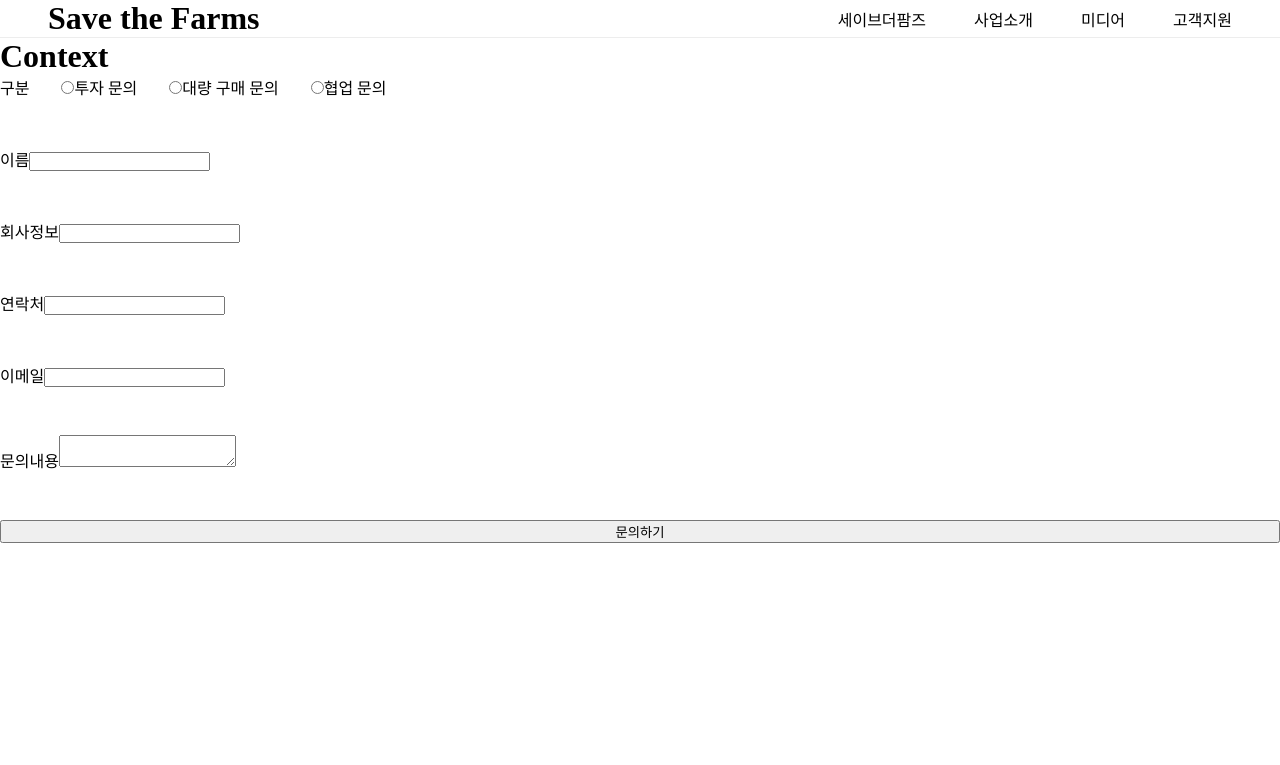
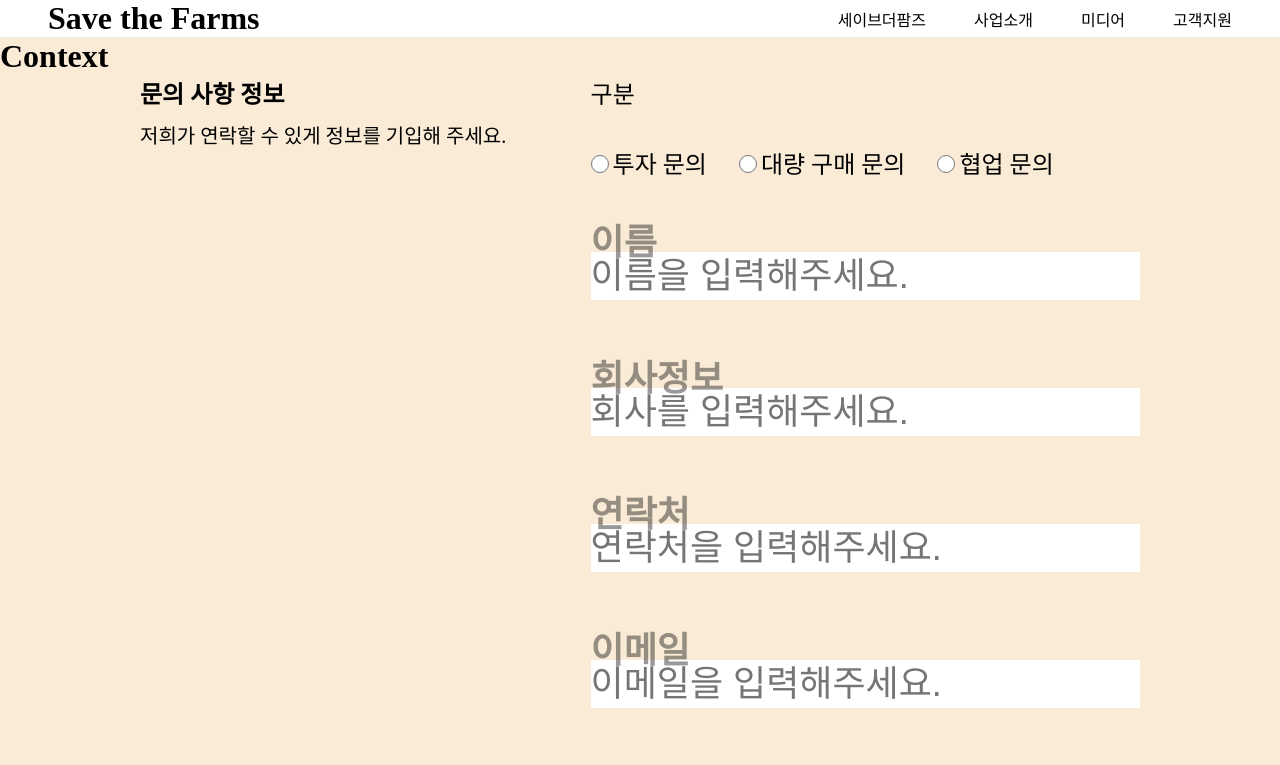
Before and after one commit to Sooparkle/next-savethefarms, a Next.js app: page /inquiry in a window 1280 px wide. Shown: the top 765 px of the page. Built offline with nearby package versions, Linux system fonts and the light colour scheme.

Commit message:
Fix(Inquiry) : Modified Submit action + CSS

```diff
--- a/app/components/Header/Header.tsx
+++ b/app/components/Header/Header.tsx
@@ -146,7 +146,9 @@ const Header = () => {
         >
         {
           menuList.map((menu, list) =>(
-            <li>
+            <li
+              key={list}
+            >
               <Link
                 href={menu.url}
               >
@@ -156,103 +158,6 @@ const Header = () => {
           ))
         }
 
-
-
-          {/* <li>
-            <Link
-              href="/#"
-            >
-              세이브더팜즈
-            </Link>
-            <ul>
-              <li>
-                <Link
-                  href='/about'
-                  >
-                  About
-                </Link>
-              </li>
-              <li>
-                <Link
-                  href='/vision'
-                  >
-                  Vision
-                </Link>
-              </li>
-              <li>
-                <Link
-                  href='/partner'
-                  >
-                  Partner
-                </Link>
-              </li>
-            </ul>
-          </li>
-
-
-          <li>
-            <Link
-              href="/#"
-            >
-              사업소개
-            </Link>
-            <ul>
-              <li>
-                <Link
-                  href='/biochar'
-                  >
-                  Biochar
-                </Link>
-              </li>
-              <li>
-                <Link
-                  href='/smartfarm'
-                  >
-                  Smart Farm
-                </Link>
-              </li>
-              <li>
-                <Link
-                  href='/shrimp'
-                  >
-                  Shrimp Feed
-                </Link>
-              </li>
-            </ul>
-          </li>
-
-          <li>
-            <Link
-              href="/news"
-            >
-              미디어
-            </Link>
-          </li>
-
-          <li>
-            <Link
-              href="/customer"
-            >
-              고객지원
-            </Link>
-            <ul>
-              <li>
-                <Link
-                  href='/customer/faq'
-                  >
-                  FAQ
-                </Link>
-              </li>
-              <li>
-                <Link
-                  href='customer/contact'
-                  >
-                  Contact
-                </Link>
-              </li>
-            </ul>
-          </li> */}
-
         </ul>
         {
           isHeaderOpen && (
@@ -260,8 +165,10 @@ const Header = () => {
               <div>
 
                 {
-                  menuList.map(menu => (
-                    <ul>
+                  menuList.map((menu,index) => (
+                    <ul
+                      key={index}
+                    >
                       {
                         menu.children.map((child, index) =>(
                           <li key={index}>
@@ -277,16 +184,7 @@ const Header = () => {
                   ))
 
                 }
-                <ul>
-                  {
-                    menuList?.map(menu => (
-                    <li
-                    >
 
-                    </li>
-                    ))
-                  }
-                </ul>
               </div>
             </div>
           )
--- /dev/null
+++ b/app/components/InputDesignPattern.tsx
@@ -0,0 +1,28 @@
+import React from 'react'
+
+const InputDesignPattern = ({
+  text,
+  inputType,
+  inputId,
+  placeholder
+}:{
+  text : string
+  inputType : string
+  inputId : string
+  placeholder : string
+
+}) => {
+  return (
+    <div>
+      <label htmlFor={inputId}>{text}</label>
+      <input
+        type={inputType}
+        name={inputId}
+        id={inputId}
+        placeholder={placeholder}
+      />
+    </div>
+  )
+}
+
+export default InputDesignPattern
--- a/app/inquiry/Inquiry.module.css
+++ b/app/inquiry/Inquiry.module.css
@@ -1,7 +1,39 @@
+
+
+
+.inquiryMain{
+  padding: 0 0 120px;
+  background-color: antiquewhite;
+}
+
+
+
+
+.article{
+  display: grid;
+  grid-auto-flow: column;
+  max-width: 1000px;
+  margin-inline: auto;
+
+  .leftContainer{
+
+    & > p{
+      font-size: 20px;
+      margin-top: 10px;
+    }
+  }
+
+}
+
 .form {
   display: grid;
   grid-auto-flow: row;
   gap: 3rem;
+
+    & input{
+      border: none;
+    }
+
 
   .fieldset{
     display: flex;
@@ -9,12 +41,107 @@
     border: none;
 
     .legend{
-      display: contents;
+      display: block;
+      margin-bottom: 35px;
+      font-size: 24px;
     }
     &>div{
       display: flex;
       gap: 2rem;
+      flex-wrap: wrap;
+
+      & input[type="radio"]{
+        margin-right: 4px;
+        width: 18px;
+        height: 18px;
+      }
+
+      & label{
+        font-size: 24px;
+      }
     }
+
+
+
+
+
   }
 
+
+
+  /* input div */
+  & > div {
+    display: flex;
+    flex-direction: column;
+    align-items: flex-start;
+    padding : 24px 0 16px;
+    position: relative;
+
+    & input{
+      width: 100%;
+      height: 48px;
+      font-size: max(36px);
+      background-color: #fff;
+    }
+
+    & label{
+      position: absolute;
+      top: -15px;
+      left: 0;
+      width: 100%;
+      font-size: max(36px);
+      font-weight: 600;
+      color: rgba(0, 0, 0, 0.4);
+      transition: transform 0.3s ease, font-size 0.3s ease;
+      z-index: 1;
+    }
+
+    & input[tyep="text"]:focus + label {
+      font-size: 14px;
+      transform: translateY(-24px);
+    }
+
+    & span{
+      display: inline-block;
+      height: 1px;
+      width: 100%;
+      background-color: rgba(0, 0, 0, 0.8);
+      position: absolute;
+      bottom: 0;
+    }
+
+
+  }
+
+
+   /* textarea CSS */
+    .message-label{
+      position: absolute;
+    }
+    & textarea{
+      border: none;
+      width: 100%;
+      height: 200px;
+    }
+    & span{
+      display: inline-block;
+      height: 1px;
+      width: 100%;
+      background-color: rgba(0, 0, 0, 0.8);
+      position: absolute;
+      bottom: 0;
+    }
+
+
+    & button[type="submit"] {
+      all: unset;
+      background: var(--color-main);
+      color: #fff;
+      padding: 10px 20px;
+      border-radius: 6px;
+      display: flex;
+      justify-content: center;
+      align-items: center;
+    }
+
 }
--- a/app/inquiry/InquiryForm.tsx
+++ b/app/inquiry/InquiryForm.tsx
@@ -3,16 +3,26 @@ import React, { useState, useRef } from 'react';
 import styles from './Inquiry.module.css';
 import { useFormState, useFormStatus } from 'react-dom';
 import createFormActionFc from './createFormActionFc';
+import InputDesignPattern from '@/app/components/InputDesignPattern';
 
 
 type Classification<T extends string> = {
   type : readonly T[];
 }
 
-const inquiryTypes:string[] = [
-  '투자 문의',
-  '대량 구매 문의',
-  '협업 문의'
+const inquiryTypes = [
+  {
+    ko : '투자 문의',
+    en : "invest"
+  },
+  {
+    ko :'대량 구매 문의',
+    en : 'purchase'
+  },
+  {
+    ko : '협업 문의',
+    en : 'collbo'
+  }
 ]
 
 const initialState = <div>dddd</div>
@@ -24,14 +34,14 @@ const SbumitButton = () =>{
     <button
       type='submit'
       aria-disabled={pending}
-      style={{
-        background : pending ? "gray" : "inital"
-      }}
+      disabled={pending}
     >
       {pending ? '전달중...' : '문의하기'}
     </button>
   )
 }
+
+
 
 const InquiryForm = () => {
   const [ message, setMessage ] = useState<string>("");
@@ -45,6 +55,8 @@ const InquiryForm = () => {
 
   const clientAction = async (formData : FormData) => {
     const result  = await createFormActionFc(formData);
+
+
     try{
       console.log("TEST", result);
     } catch (e){
@@ -72,18 +84,19 @@ const InquiryForm = () => {
         <div>
           {
             inquiryTypes.map((item, index)=>(
-              <p>
+              <p
+                key={index}
+              >
                 <input
-                  key={index}
                   type="radio"
                   name='classification'
-                  id={item}
-                  value={item}
+                  id={item.en}
+                  value={item.ko}
                   onChange={handleClassification}
-                  checked={selectedClassification === item}
+                  checked={selectedClassification === item.ko}
                 />
-                <label htmlFor={item} >
-                  {item}
+                <label htmlFor={item.en} >
+                  {item.ko}
                 </label>
 
               </p>
@@ -93,36 +106,45 @@ const InquiryForm = () => {
         </div>
       </fieldset>
 
-      <div>
-        <label htmlFor="name">이름</label>
-        <input type="text" name="name" id="name"/>
-      </div>
+      <InputDesignPattern
+        text="이름"
+        inputType="text"
+        inputId="name"
+        placeholder="이름을 입력해주세요."
+      />
+      <InputDesignPattern
+        text="회사정보"
+        inputType="text"
+        inputId="company"
+        placeholder="회사를 입력해주세요."
+      />
+      <InputDesignPattern
+        text="연락처"
+        inputType="phone"
+        inputId="phone"
+        placeholder="연락처을 입력해주세요."
+      />
+      <InputDesignPattern
+        text="이메일"
+        inputType="email"
+        inputId="email"
+        placeholder="이메일을 입력해주세요."
+      />
+
 
       <div>
-        <label htmlFor="company">회사정보</label>
-        <input type="text" name="company" id="company"/>
-      </div>
-
-      <div>
-        <label htmlFor="phone">연락처</label>
-        <input type="tell" name="phone" id="phone"/>
-      </div>
-
-      <div>
-        <label htmlFor="email">이메일</label>
-        <input type="email" name="email" id="email"/>
-      </div>
-
-      <div>
-        <label htmlFor="content">문의내용</label>
+        <label className='message-label' htmlFor="message">문의내용</label>
         <textarea
-          name=""
-          id=""
+          name="message"
+          id="message"
           value={message}
           onChange={(e) => setMessage(e.target.value)}
+          maxLength={600}
+          wrap='soft'
         >
+        </textarea>
 
-        </textarea>
+        <span></span>
       </div>
 
       <SbumitButton />
--- /dev/null
+++ b/app/inquiry/createFormActionFc.ts
@@ -0,0 +1,39 @@
+'use server'
+
+import { z } from 'zod'
+
+// Zod schema for validation
+const schema = z.object({
+  classification: z.enum(['투자 문의', '대량 구매 문의', '협업 문의']),
+  name: z.string().min(1, { message: "Name is required" }),
+  company: z.string().min(1, { message : "회사 이름을 입력해 주세요."}),
+  phone: z.string().regex(/^(\+?\d{1,4}[\s-]?)?\d{3,4}[\s-]?\d{4}$/, { message: "Invalid phone number format" }),
+  email: z.string().email({ message: "Invalid email format" }),
+  message: z.string().min(1, { message: "Message is required" })
+});
+
+// Function to handle form submission and validation
+const createFormActionFc = async (formData: FormData) => {
+  try {
+    // Convert FormData entries to an object
+    const formObject = Object.fromEntries(formData.entries());
+
+    // Validate the formObject with the Zod schema
+    const validatedData = schema.parse(formObject);
+
+    // If validation passes, handle success
+    return { message: "Form submitted successfully", data: validatedData };
+
+  } catch (e) {
+    if (e instanceof z.ZodError) {
+      // Log and return validation errors
+      console.error("Validation errors:", e.errors);
+      return { message: "Validation failed", errors: e.errors };
+    }
+
+    // Return generic error if something else goes wrong
+    return { message: "Form submission failed", error: e };
+  }
+}
+
+export default createFormActionFc;
--- a/app/inquiry/createFormActionFc.tsx
+++ /dev/null
@@ -1,19 +0,0 @@
-'use server'
-
-import React from 'react'
-import { z } from 'zod'
-
-const schema = z.object({
-  name : z.string().min(1),
-  email : z.string().email(),
-
-})
-
-const createFormActionFc = async (formData : FormData) => {
-
-  return (
-    <></>
-  )
-}
-
-export default createFormActionFc
--- a/app/inquiry/page.tsx
+++ b/app/inquiry/page.tsx
@@ -1,15 +1,38 @@
 import InqueryForm from "./InquiryForm"
 import styles from './Inquiry.module.css';
+
+const TextGuide = () => {
+
+  return(
+
+    <div
+      className={styles.leftContainer}
+    >
+      <h2>문의 사항 정보</h2>
+      <p>
+        저희가 연락할 수 있게 정보를 기입해 주세요.
+      </p>
+    </div>
+
+  )
+}
 
 
 const InquiyPage = () =>{
 
   return(
-    <>
+    <main
+      className={styles.inquiryMain}
+    >
     <h1>Context</h1>
 
-    <InqueryForm />
-    </>
+    <article
+      className={styles.article}
+    >
+      <TextGuide />
+      <InqueryForm />
+    </article>
+    </main>
   )
 }
 
```
